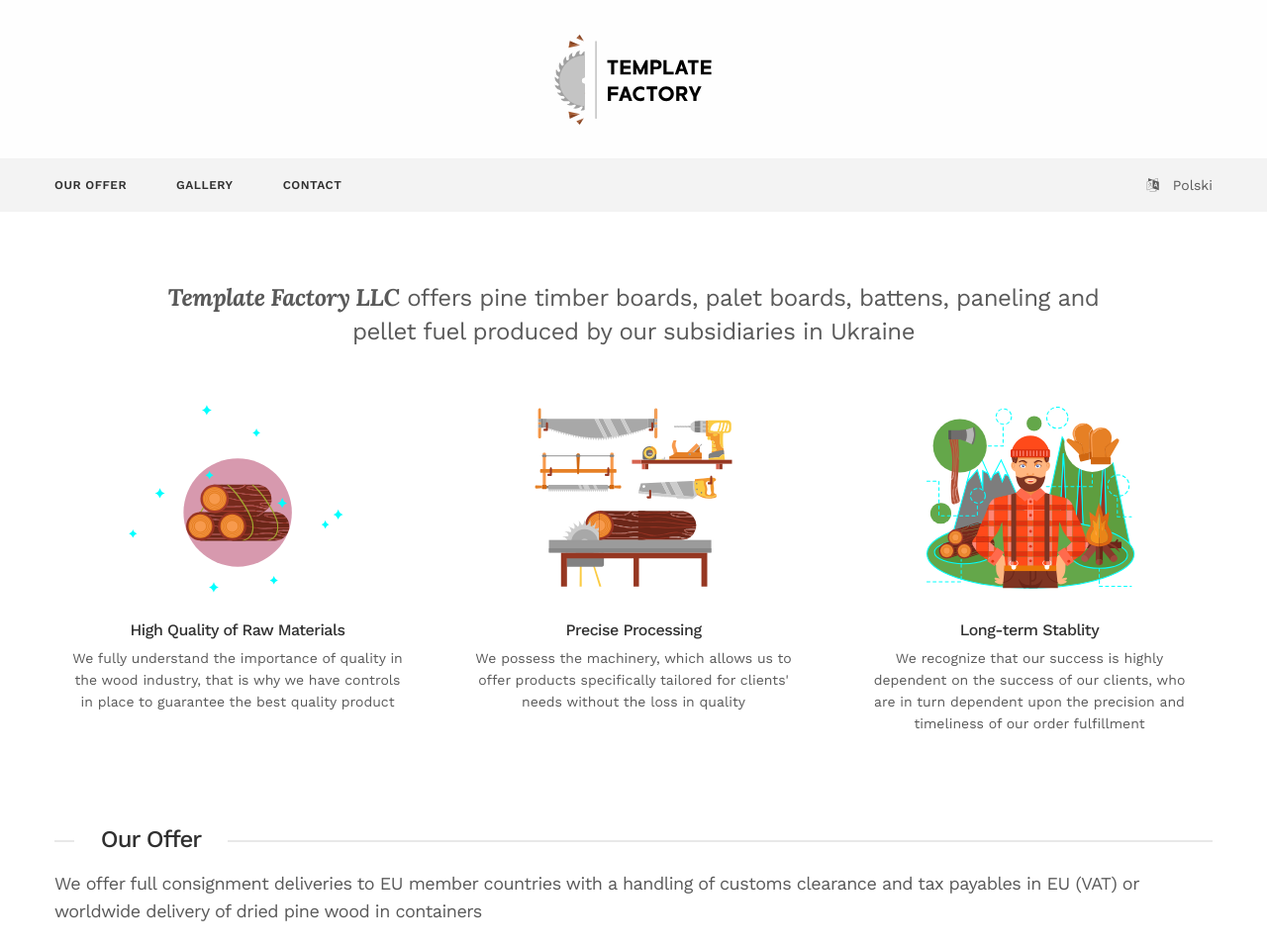
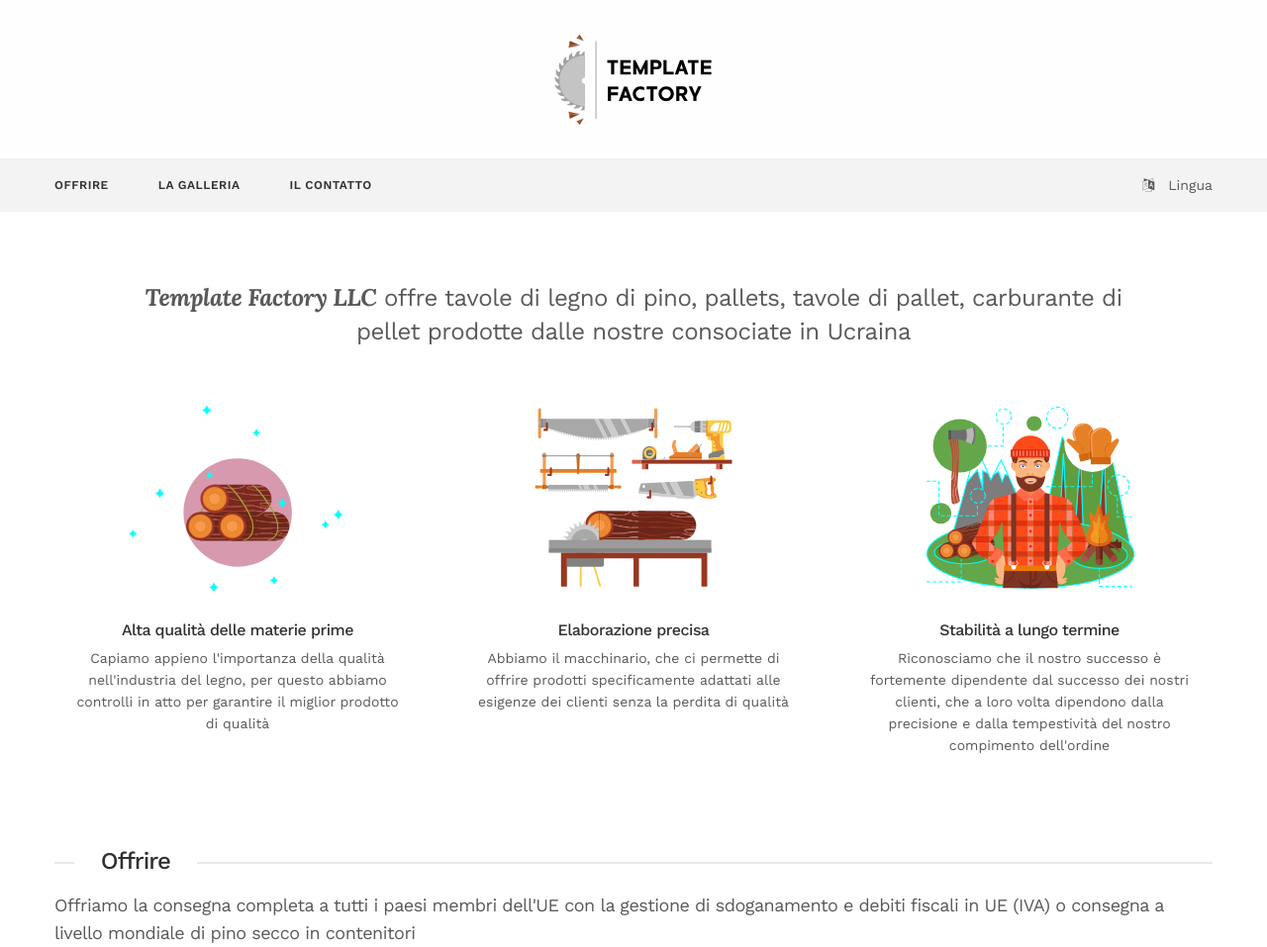
Before and after one commit to AndrewKiri/woodfactory, a Laravel app: page /it in a window 1280 px wide. Shown: the top 957 px of the page at 99% size. Run offline with Laravel 8, Linux system fonts and the light colour scheme; settings files or empty folders that the repository lacks are supplied; some libraries are stand-ins or nearby versions; some web fonts are replaced.

Commit message:
translations to italian, some minor fixes in other translation files, desktop language switcher working

```diff
--- a/resources/assets/sass/app.scss
+++ b/resources/assets/sass/app.scss
@@ -1606,7 +1606,8 @@ blockquote .small {
     font-weight: 500;
     letter-spacing: -0.5px;
     padding: 0;
-    padding-bottom: 15px;
+    padding-bottom: 5px;
+    margin-bottom: 15px;
     margin-right: 40px;
     cursor: pointer;
     position: relative;
--- a/resources/assets/sass/components/_language-bar.scss
+++ b/resources/assets/sass/components/_language-bar.scss
@@ -8,7 +8,7 @@
   }
 
   &--mobile {
-	  @media screen and (max-width: 767px) {
+	  @media screen and (max-width: 992px) {
 	    display: block;
 	  }
   }
@@ -16,7 +16,7 @@
   &--desktop {
     float: right;
     position: relative;
-  	@media screen and (min-width: 768px) {
+  	@media screen and (min-width: 993px) {
       height: 54px;
   		display: flex;
       flex-direction: row;
@@ -39,6 +39,7 @@
 
       ul {
         padding: 0;
+        margin: 0;
         li {
           padding: 10px 26px;
           a {
--- a/resources/lang/en/index.php
+++ b/resources/lang/en/index.php
@@ -18,7 +18,7 @@ return [
     |---------------------------------------
     */
     "language" => "Language",
-    "page_title" => "Template Factory LLC - pine timber boards, palet boards, battens, paneling and pellet fuel produced by our subsidiaries in Ukraine",
+    "page_title" => "Template Factory LLC - pine timber boards, pallet boards, battens, paneling and pellet fuel produced by our subsidiaries in Ukraine",
 
     /*
     | ---------------------------------------
@@ -34,7 +34,7 @@ return [
     | Hero Section with 3 advantages
     |---------------------------------------
     */
-    "hero_text" => "<em>Template Factory LLC</em> offers pine timber boards, palet boards, battens, paneling and pellet fuel produced by our subsidiaries in Ukraine",
+    "hero_text" => "<em>Template Factory LLC</em> offers pine timber boards, pallet boards, battens, paneling and pellet fuel produced by our subsidiaries in Ukraine",
 
     "advantage_1_title" => "High Quality of Raw Materials",
     "advantage_1_text" => "We fully understand the importance of quality in the wood industry, that is why we have controls in place to guarantee the best quality product",
@@ -42,7 +42,7 @@ return [
     "advantage_2_title" => "Precise Processing",
     "advantage_2_text" => "We possess the machinery, which allows us to offer products specifically tailored for clients' needs without the loss in quality",
 
-    "advantage_3_title" => "Long-term Stablity",
+    "advantage_3_title" => "Long-term Stability",
     "advantage_3_text" => "We recognize that our success is highly dependent on the success of our clients, who are in turn dependent upon the precision and timeliness of our order fulfillment",
 
     /*
@@ -53,10 +53,10 @@ return [
     "our_offer_section_text" => "We offer full consignment deliveries to EU member countries with a handling of customs clearance and tax payables in EU (VAT) or worldwide delivery of dried pine wood in containers",
 
     "offer_1_title" => "Edged board",
-    "offer_1_text" => "Edged board made of 1st or 2nd grade quality pine wood logs_ The minimum thickness of the board is 14mm and the length ranges between 2 and 4 meters",
+    "offer_1_text" => "Edged board made of 1st or 2nd grade quality pine wood logs. The minimum thickness of the board is 14mm and the length ranges between 2 and 4 meters",
 
     "offer_2_title" => "Unedged board",
-    "offer_2_text" => "Unedged board made of 1st or 2nd grade quality pine wood logs_ The minimum thickness of the board - 14mm and the length ranges between 2 and 4 meters",
+    "offer_2_text" => "Unedged board made of 1st or 2nd grade quality pine wood logs. The minimum thickness of the board - 14mm and the length ranges between 2 and 4 meters",
 
     "offer_3_title" => "Pallets and Pallet Boards",
     "offer_3_text" => "Standard pallets made on EPAL compliant facilities with 800 mm, 1200 mm sides or pallet boards pre-cut for the production of specific type of pallets",
@@ -68,7 +68,7 @@ return [
     "offer_5_text" => "Pine panels with 10-12% humidity, 4mm thickness and 80mm width",
 
     "offer_6_title" => "Pine Pellet Fuel",
-    "offer_6_text" => "Pellets made from compressed pine wood material packaged in 15kg bags or big-bags_ Diameter can be either 6mm or 8mm_ Priced 120 EUR/t EXW Rowno, Ukraine",
+    "offer_6_text" => "Pellets made from compressed pine wood material packaged in 15kg bags or big-bags. Diameter can be either 6mm or 8mm. Priced 120 EUR/t EXW Rowno, Ukraine",
 
     /*
     | ---------------------------------------
--- /dev/null
+++ b/resources/lang/it/index.php
@@ -0,0 +1,117 @@
+<?php
+
+return [
+
+    /*
+    |--------------------------------------------------------------------------
+    | Index Route Language Lines
+    |--------------------------------------------------------------------------
+    |
+    | The following language lines are used for various sections on index
+    | route
+    |
+    */
+
+    /*
+    | ---------------------------------------
+    | Global
+    |---------------------------------------
+    */
+    "language" => "Lingua",
+    "page_title" => "Template Factory LLC - pannelli di legno di pino, pallets, pannelli di pallet, carburante di pellet, prodotti dalle nostre consociate in Ucraina",
+
+    /*
+    | ---------------------------------------
+    | Menu
+    |---------------------------------------
+    */
+    "our_offer" => "Offrire",
+    "gallery" => "La Galleria",
+    "contact" => "Il Contatto",
+
+    /*
+    | ---------------------------------------
+    | Hero Section with 3 advantages
+    |---------------------------------------
+    */
+    "hero_text" => "<em>Template Factory LLC</em> offre tavole di legno di pino, pallets, tavole di pallet, carburante di pellet prodotte dalle nostre consociate in Ucraina",
+
+    "advantage_1_title" => "Alta qualità delle materie prime",
+    "advantage_1_text" => "Capiamo appieno l'importanza della qualità nell'industria del legno, per questo abbiamo controlli in atto per garantire il miglior prodotto di qualità",
+
+    "advantage_2_title" => "Elaborazione precisa",
+    "advantage_2_text" => "Abbiamo il macchinario, che ci permette di offrire prodotti specificamente adattati alle esigenze dei clienti senza la perdita di qualità",
+
+    "advantage_3_title" => "Stabilità a lungo termine",
+    "advantage_3_text" => "Riconosciamo che il nostro successo è fortemente dipendente dal successo dei nostri clienti, che a loro volta dipendono dalla precisione e dalla tempestività del nostro compimento dell'ordine",
+
+    /*
+    | ---------------------------------------
+    | Our Offer section
+    |---------------------------------------
+    */
+    "our_offer_section_text" => "Offriamo la consegna completa a tutti i paesi membri dell'UE con la gestione di sdoganamento e debiti fiscali in UE (IVA) o consegna a livello mondiale di pino secco in contenitori",
+
+    "offer_1_title" => "Pannello tagliato in legno di pino",
+    "offer_1_text" => "Pannello tagliato in legno di pino di qualità di prima o seconda classe. Lo spessore minimo della tavola è di 14 mm e la lunghezza varia da 2 a 4 metri",
+
+    "offer_2_title" => "Pannello non tagliato di legno di pino",
+    "offer_2_text" => "Pannello non tagliato di legno di pino di qualità di prima o seconda classe. Lo spessore minimo della tavola - 14mm e la lunghezza varia da 2 a 4 metri",
+
+    "offer_3_title" => "Pallet, Tavole di pallet",
+    "offer_3_text" => "Pallet standard su strutture EPAL conformi a 800 mm, lati 1200 mm o tavole di pallet pre-tagliate per la produzione di specifiche tipologie di pallets",
+
+    "offer_4_title" => "Strisce di legno di pino squadrato",
+    "offer_4_text" => "Lunghe strisce di legno di pino squadrato con le seguenti dimensioni: 32 × 32 mm fino a 90 × 90 mm o 32 × 50 mm fino a 75 × 150 mm",
+
+    "offer_5_title" => "Pannelli di pino",
+    "offer_5_text" => "Pannelli di pino con umidità del 10-12%, spessore 4mm e larghezza 80mm",
+
+    "offer_6_title" => "Pellet in legno di pino",
+    "offer_6_text" => "Pellet in legno di pino compresso imballato in sacchi da 15kg o in big-bags. Il diametro può essere di 6mm o 8mm. Prezzo 120 EUR / t EXW Rowno, Ucraina",
+
+    /*
+    | ---------------------------------------
+    | Gallery Section
+    |---------------------------------------
+    */
+    "gallery_1_menu_item" => "Tutto",
+    "gallery_2_menu_item" => "Pannello tagliato",
+    "gallery_3_menu_item" => "Tavole di pallet",
+    "gallery_4_menu_item" => "Strisce di legno squadrato",
+    "gallery_5_menu_item" => "Pannelli",
+    "gallery_6_menu_item" => "Pellet in legno",
+    "gallery_7_menu_item" => "Tronchi di pino crudo",
+
+    /*
+    | ---------------------------------------
+    | Contact Section
+    |---------------------------------------
+    */
+    "contact_text" => "<em>Interessato alla nostra offerta?</em> Facci sapere utilizzando il modulo o le informazioni di contatto qui sotto",
+    "contact_placeholder_name" => "Nome",
+    "contact_placeholder_email" => "Email",
+    "contact_placeholder_phone_number" => "Numero di telefono",
+    "contact_placeholder_message" => "Messaggio",
+    "contact_button_send_text" => "Inviare",
+    "contact_form_processing" => "Invio del tuo messaggio...",
+    "contact_form_error" => "Compila i campi del modulo",
+    "contact_form_success" => "Grazie per il tuo messaggio, ti riportiamo presto",
+    "contact_geolocation" => "Chalubinskiego 9/2, Warsaw, Poland",
+    "contact_email" => "contact@templatefactory.pl",
+
+    /*
+    | ---------------------------------------
+    | Footer Section
+    |---------------------------------------
+    */
+    "footer_subsection_1_title" => "Contattaci",
+    "footer_subsection_1_phone" => "+48-732007322",
+    "footer_subsection_1_phone_alt" => "+38-0971941362",
+    "footer_subsection_2_title" => "Informazioni sulla società",
+    "footer_subsection_2_address" => "Indirizzo di registrazione: Chalubinskiego 9/2, Warsaw, Poland",
+    "footer_subsection_2_nip" => "Registro Nazionale della Corte (KRS): 0000612205",
+    "footer_subsection_2_krs" => "Numero di identificazione del soggetto passivo (NIP): 7010568266"
+
+
+];
--- a/resources/lang/pl/index.php
+++ b/resources/lang/pl/index.php
@@ -17,7 +17,7 @@ return [
     | Global
     |---------------------------------------
     */
-    "language" => "Language",
+    "language" => "Język",
     "page_title" => "Template Factory Sp. z o.o. - wyroby z drewna sosnowego, tarcica, deski paletowe, kantowki, produkowane przez nasze spolki spółki zależne na Ukrainie",
 
     /*
--- a/resources/views/index.blade.php
+++ b/resources/views/index.blade.php
@@ -115,14 +115,7 @@
       <div class="language-bar  language-bar--desktop">
         <i class="fa fa-language" aria-hidden="true"></i>
         <span>
-          @php
-            $locale = App::getLocale();
-          @endphp
-          @if($locale == 'en')
-            English
-          @else
-            Polski
-          @endif
+         @lang('index.language')
         </span>
         <div class="language-bar--desktop__dropdown">
           <ul>
@@ -131,6 +124,9 @@
               </li>
               <li>
                   <a href="/pl">Polski</a>
+              </li>
+              <li>
+                <a href="/it">Italiano</a>
               </li>
           </ul>
         </div>
```
Also changed, not shown: public/css/app.css, 1 other file.
